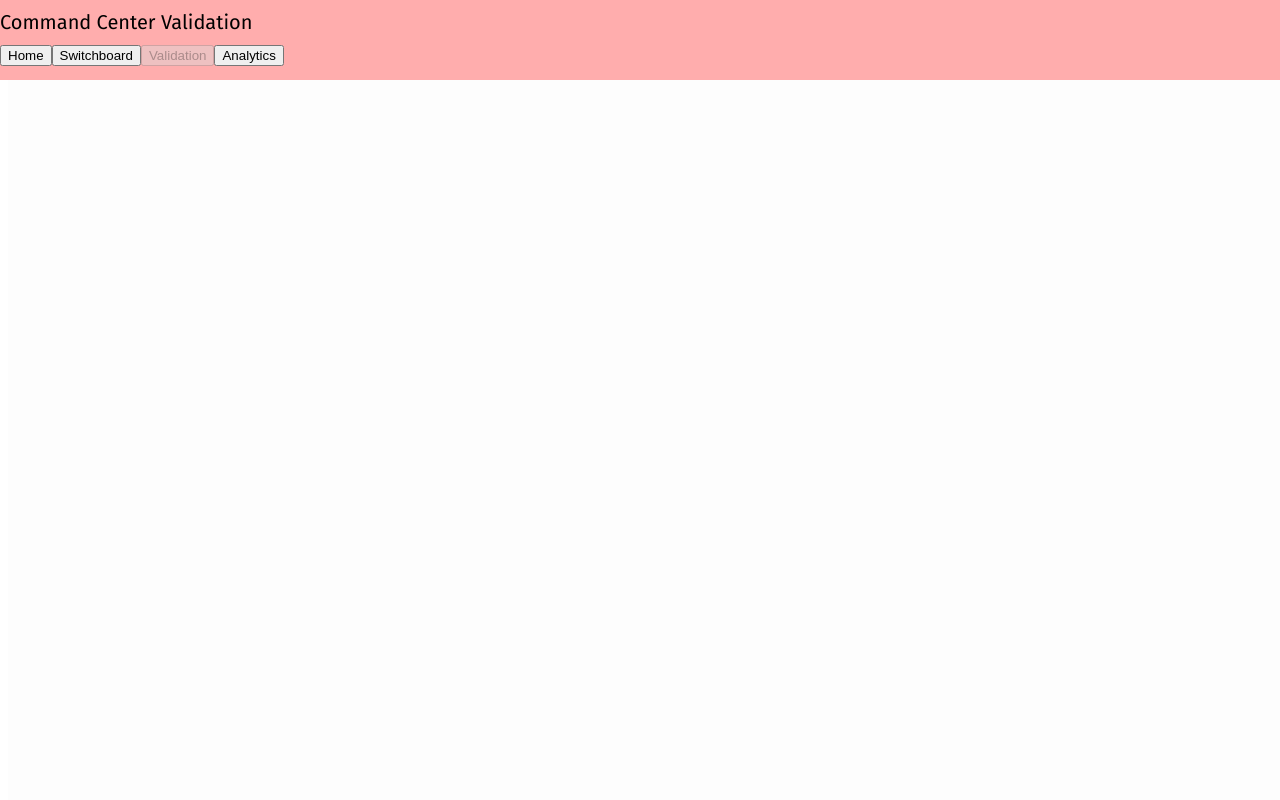
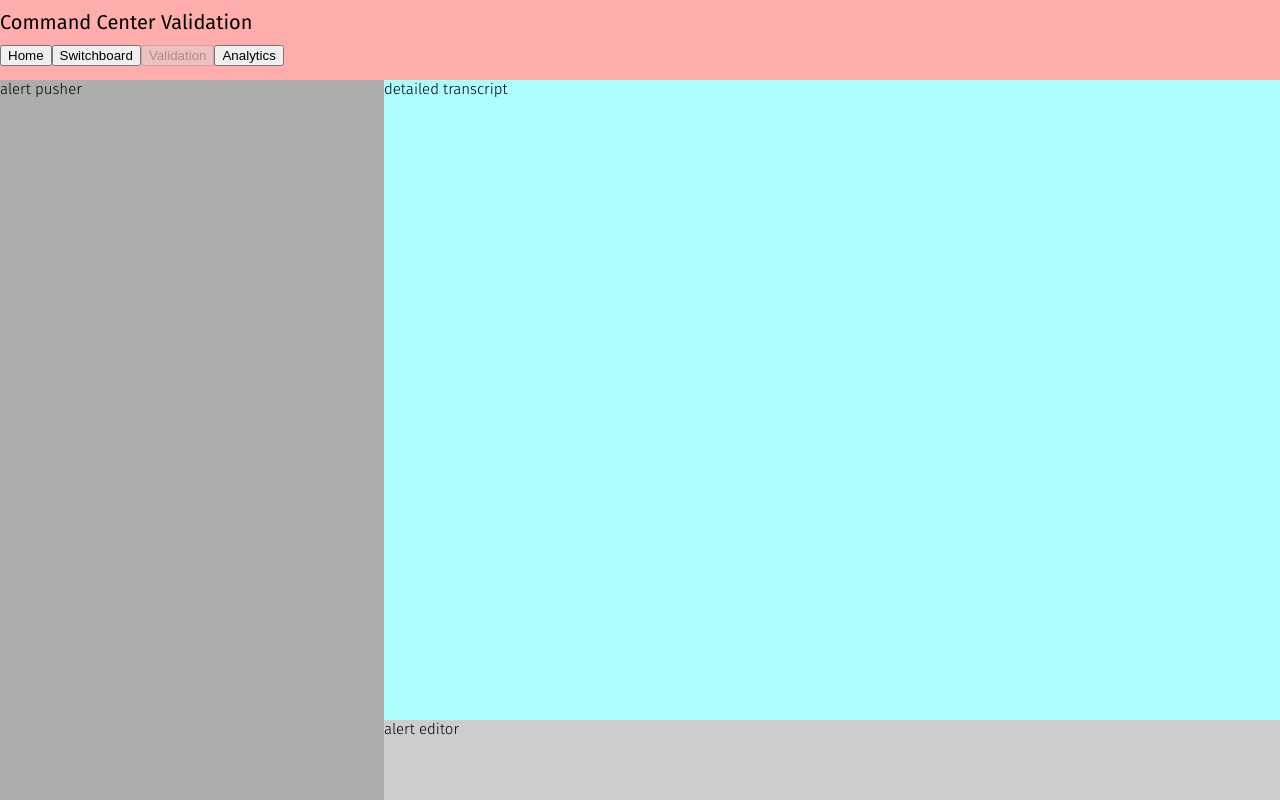
Before and after one commit to rytse/lyre, a React app in the folder front/: page / in a window 1280 px wide. Both pictures are taken after a click on the button "Validation". Built offline with nearby package versions, Linux system fonts and the light colour scheme.

Commit message:
Created validation page layout

```diff
--- a/front/index.js
+++ b/front/index.js
@@ -22,6 +22,24 @@ class AlertStack extends React.Component {
 class SwitchForm extends React.Component {
   render() {
     return (<div id = 'switchform'> switchboard form </div>);
+  }
+}
+
+class AlertPusher extends React.Component {
+  render() {
+    return (<div id = 'alert-pusher'> alert pusher </div>);
+  }
+}
+
+class TranscriptDetailed extends React.Component {
+  render() {
+    return (<div id = 'transcript-detail'> detailed transcript </div>);
+  }
+}
+
+class AlertEditor extends React.Component {
+  render() {
+    return (<div id = 'alert-editor'> alert editor </div>);
   }
 }
 
@@ -70,6 +88,9 @@ class Validation extends React.Component {
 
   render() {return(<div>
     <Header page='Validation' onClick={this.handleNav}/>
+    <AlertPusher />
+    <TranscriptDetailed />
+    <AlertEditor />
     </div>
   );}
 }
--- a/front/main.css
+++ b/front/main.css
@@ -43,6 +43,33 @@ h1 {
   height: 90%;
 }
 
+#alert-pusher{
+  background-color: #adadad;
+  position: fixed;
+  top: 10%;
+  left: 0;
+  width: 30%;
+  height: 90%;
+}
+
+#transcript-detail {
+  background-color: #adffff;
+  position: fixed;
+  top: 10%;
+  right: 0;
+  width: 70%;
+  height: 80%;
+}
+
+#alert-editor {
+  background-color: #cdcdcd;
+  position: fixed;
+  left: 30%;
+  bottom: 0;
+  height: 10%;
+  width: 70%;
+}
+
 #map-pane {
   background-color: #adffff;
   position: fixed;
```
Also changed, not shown: 4 other files.
